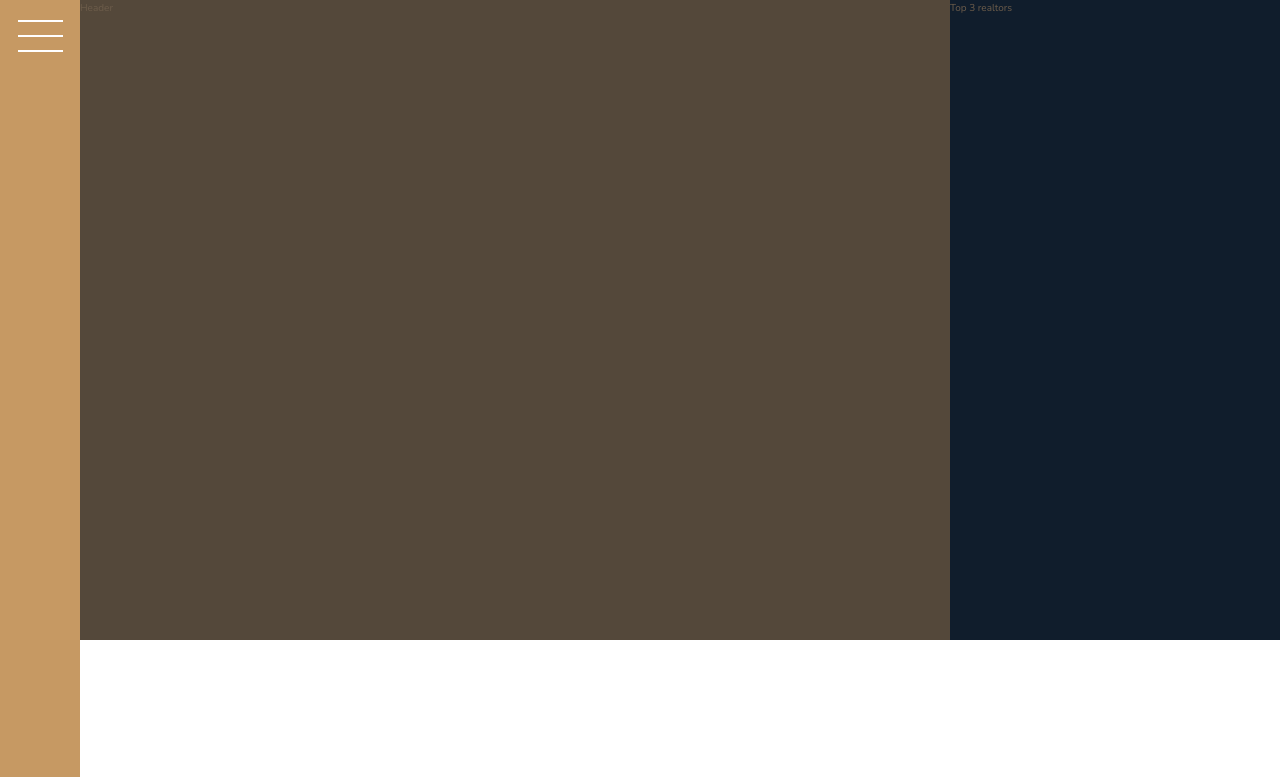
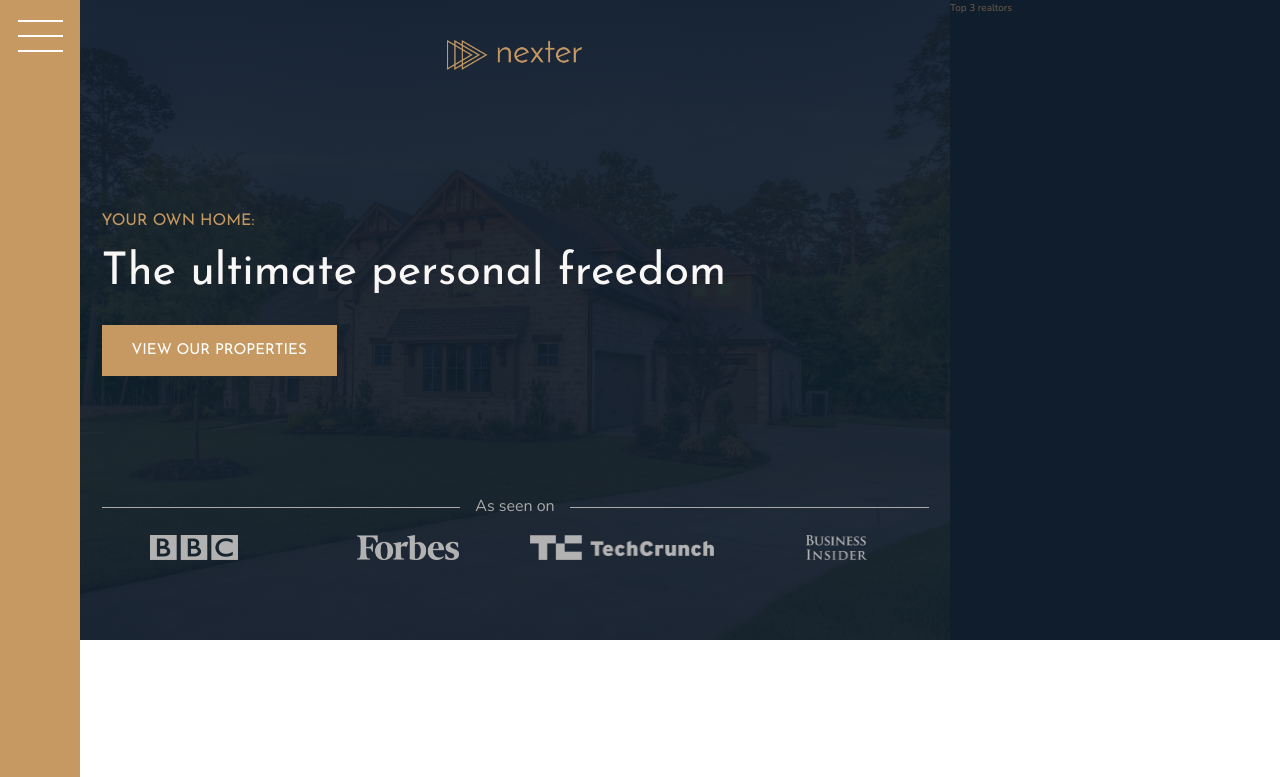
Before and after one commit to Chen-Abudi/Nexter, a website: page index.html in a window 1280 px wide. Shown: the top 777 px of the page. Drawn offline with nearby package versions, Linux system fonts and the light colour scheme.

Commit message:
feat: Added header with content + logos (#7)

```diff
--- a/index.html
+++ b/index.html
@@ -22,9 +22,27 @@
     <div class="sidebar">
       <button class="nav-button"></button>
     </div>
-
     <!-- Header Section -->
-    <header class="header">Header</header>
+    <header class="header">
+      <img
+        src="assets/images/logos/logo.png"
+        alt="Nexter Logo"
+        class="header__logo"
+      />
+      <h3 class="heading-3">Your own home:</h3>
+      <h1 class="heading-1">The ultimate personal freedom</h1>
+      <button class="button header__button">View our properties</button>
+      <div class="header__seenon-text">As seen on</div>
+      <div class="header__seenon-logos">
+        <img src="assets/images/logos/logo-bbc.png" alt="Seen on logo 1" />
+        <img src="assets/images/logos/logo-forbes.png" alt="Seen on logo 2" />
+        <img
+          src="assets/images/logos/logo-techcrunch.png"
+          alt="Seen on logo 3"
+        />
+        <img src="assets/images/logos/logo-bi.png" alt="Seen on logo 4" />
+      </div>
+    </header>
     <!-- Realtors -->
     <div class="realtors">Top 3 realtors</div>
     <!-- Features Section -->
--- a/sass/_header.scss
+++ b/sass/_header.scss
@@ -1,4 +1,59 @@
 .header {
   background-color: $color-grey-dark-1;
   grid-column: full-start / col-end 6;
+  background-image: linear-gradient(
+      rgba($color-secondary, 0.93),
+      rgba($color-secondary, 0.93)
+    ),
+    url(../assets/images/hero/hero.jpeg);
+  background-size: cover;
+  background-position: center;
+  padding: 8rem;
+  padding-top: 4rem;
+
+  display: grid;
+  grid-template-rows: 1fr min-content 6rem 1fr;
+  grid-template-columns: max-content;
+  row-gap: 1.5rem;
+  justify-content: center;
+
+  &__logo {
+    height: 3rem;
+    justify-self: center;
+  }
+
+  &__button {
+    align-self: flex-start;
+    justify-self: flex-start;
+  }
+
+  &__seenon-text {
+    display: grid;
+    grid-template-columns: 1fr max-content 1fr;
+    column-gap: 1.5rem;
+    align-items: center;
+
+    font-size: 1.6rem;
+    color: $color-grey-light-2;
+
+    &::before,
+    &::after {
+      content: "";
+      height: 1px;
+      display: block;
+      background-color: currentColor;
+    }
+  }
+
+  &__seenon-logos {
+    display: grid;
+    grid-template-columns: repeat(4, 1fr);
+    column-gap: 3rem;
+    justify-items: center;
+
+    img {
+      height: 2.5rem;
+      filter: brightness(70%);
+    }
+  }
 }
--- a/sass/_typography.scss
+++ b/sass/_typography.scss
@@ -5,6 +5,9 @@
 
 .heading-1 {
   @extend %heading;
+  font-size: 4.5rem;
+  color: $color-grey-light-1;
+  line-height: 1;
 }
 
 .heading-2 {
```
Also changed, not shown: css/style.css.
